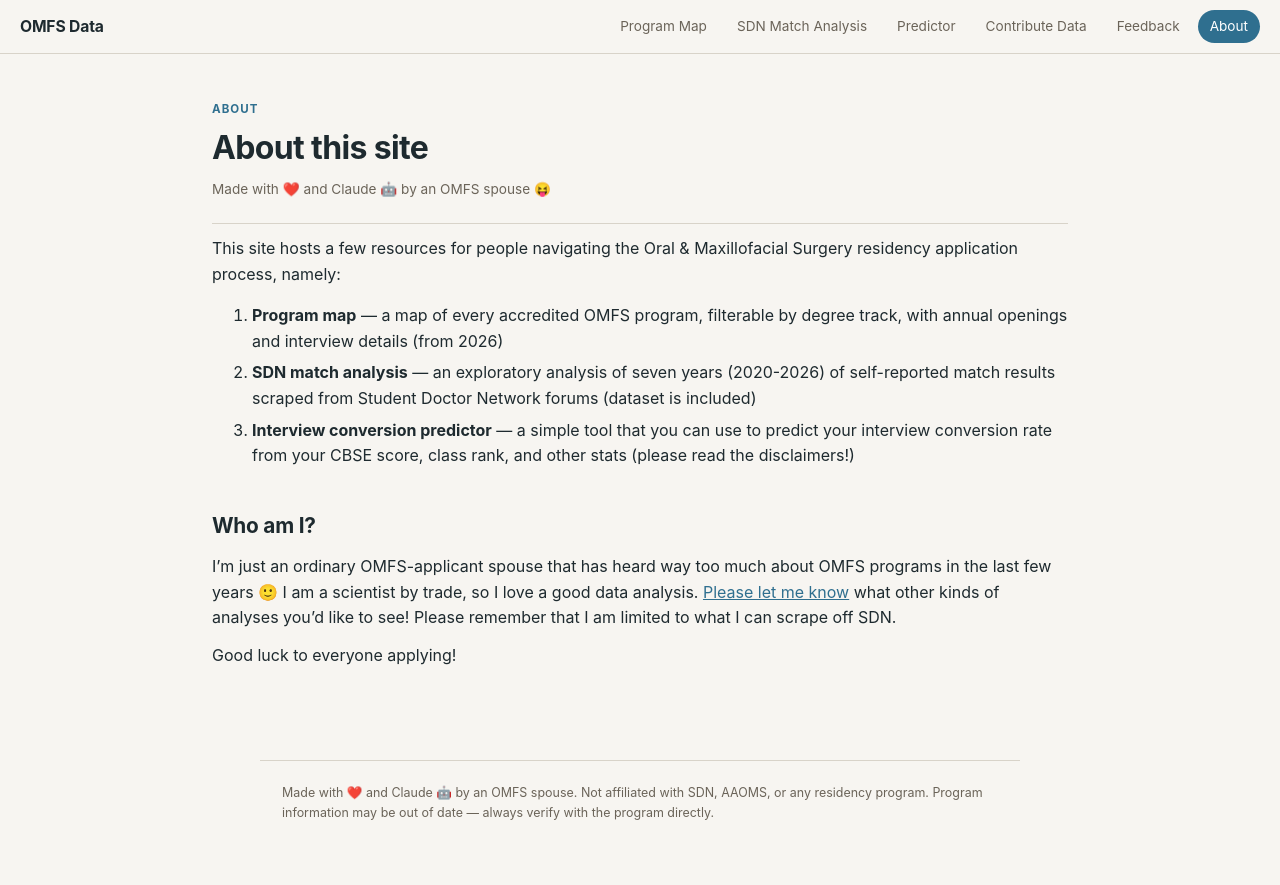
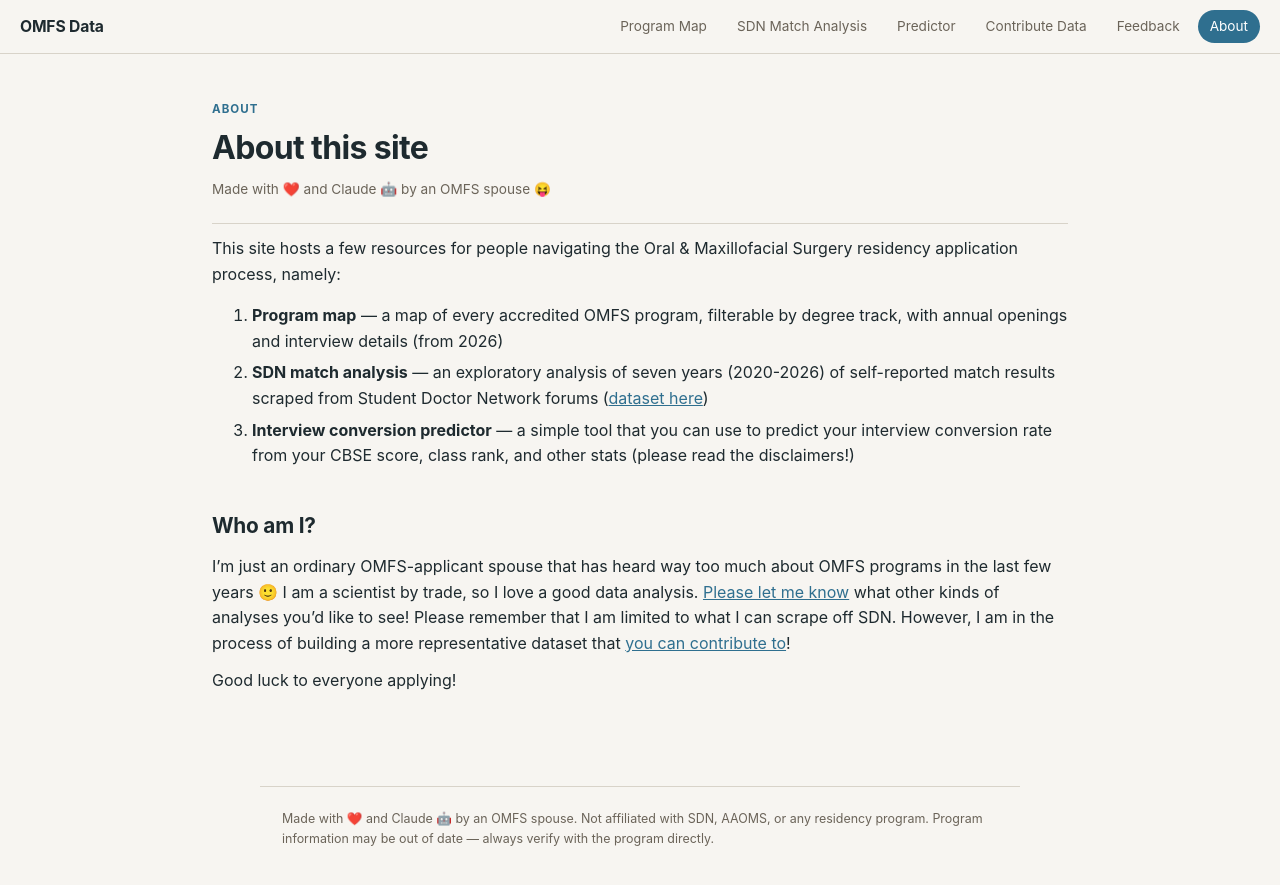
Before and after one commit to omfsdata/data, a Jekyll site: the page built from about.md, in a window 1280 px wide. Shown: the top 885 px of the page. Built offline with Jekyll 4.4.1, drawn with Linux system fonts in a browser that asks for light colours.

Commit message:
Update about.md

```diff
--- a/about.md
+++ b/about.md
@@ -16,11 +16,11 @@ Made with ❤️ and Claude 🤖 by an OMFS spouse 😝
 
 This site hosts a few resources for people navigating the Oral & Maxillofacial Surgery residency application process, namely:
 1. **Program map** — a map of every accredited OMFS program, filterable by degree track, with annual openings and interview details (from 2026)
-2. **SDN match analysis** — an exploratory analysis of seven years (2020-2026) of self-reported match results scraped from Student Doctor Network forums (dataset is included)
+2. **SDN match analysis** — an exploratory analysis of seven years (2020-2026) of self-reported match results scraped from Student Doctor Network forums ([dataset here](https://omfsdata.com/assets/omfs_all.csv))
 3. **Interview conversion predictor** — a simple tool that you can use to predict your interview conversion rate from your CBSE score, class rank, and other stats (please read the disclaimers!)
 
 ## Who am I?
 
-I'm just an ordinary OMFS-applicant spouse that has heard way too much about OMFS programs in the last few years 🙂 I am a scientist by trade, so I love a good data analysis. [Please let me know](https://omfsdata.com/feedback/) what other kinds of analyses you'd like to see! Please remember that I am limited to what I can scrape off SDN.
+I'm just an ordinary OMFS-applicant spouse that has heard way too much about OMFS programs in the last few years 🙂 I am a scientist by trade, so I love a good data analysis. [Please let me know](https://omfsdata.com/feedback/) what other kinds of analyses you'd like to see! Please remember that I am limited to what I can scrape off SDN. However, I am in the process of building a more representative dataset that [you can contribute to](https://omfsdata.com/contribute/)!
 
 Good luck to everyone applying!
```
